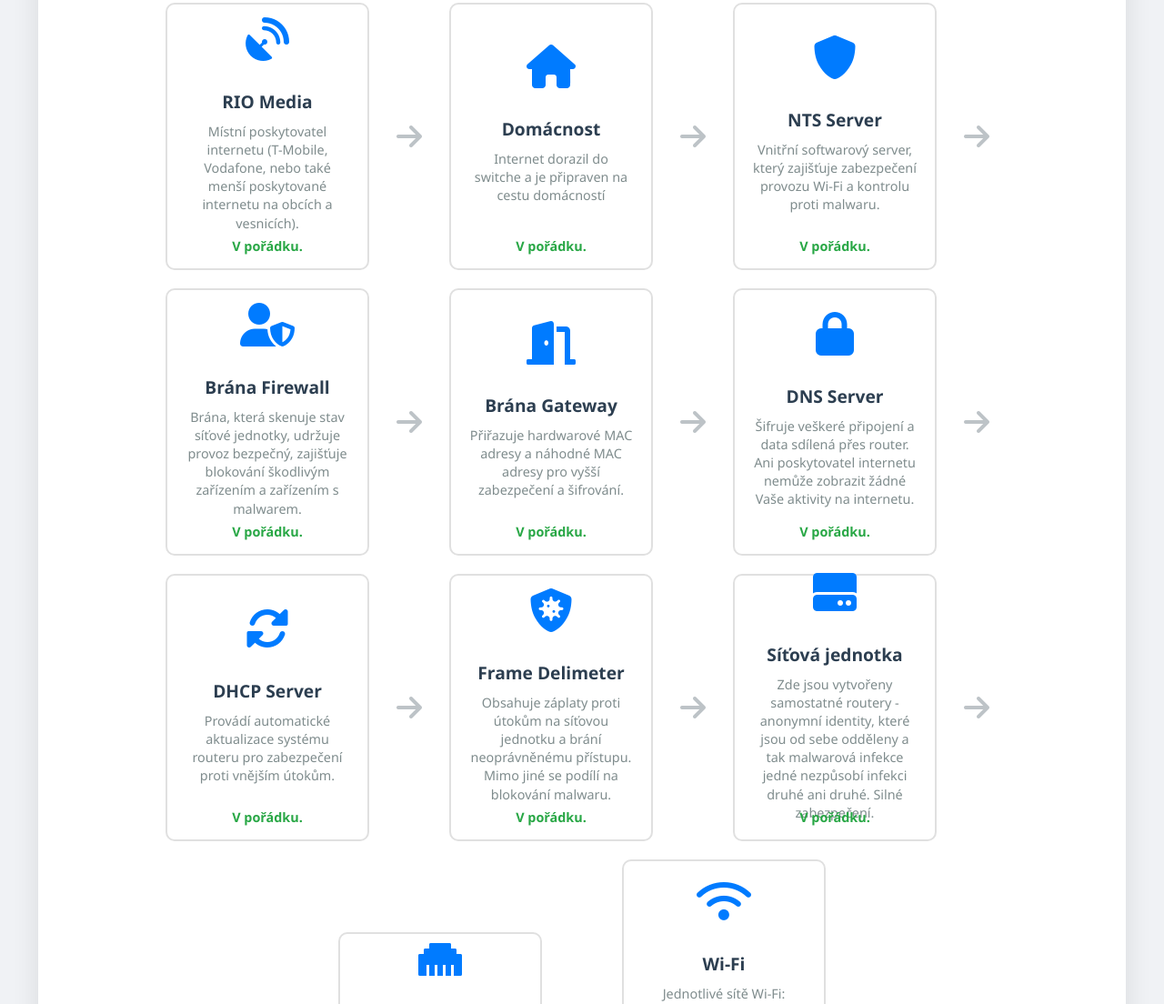
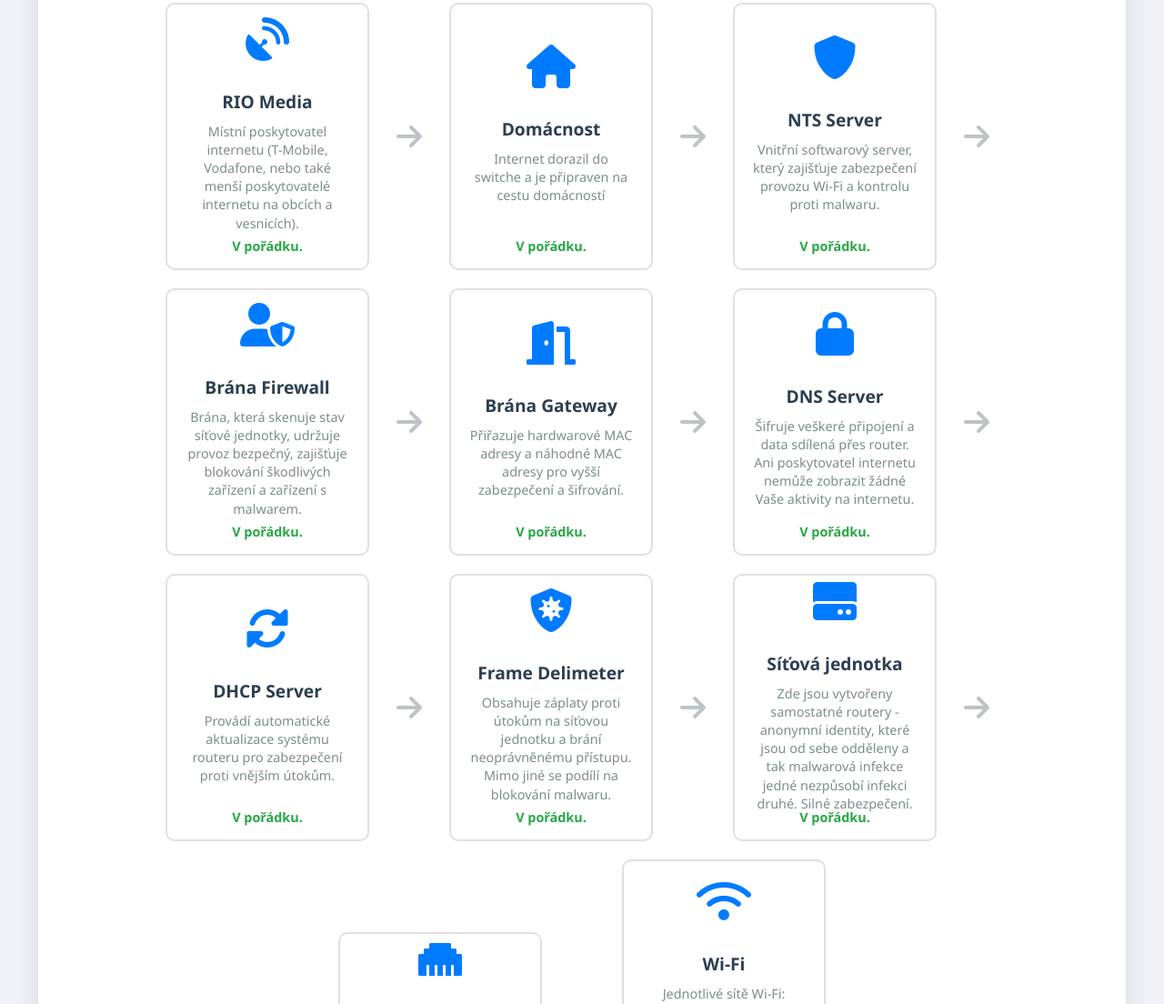
Before and after one commit to pedestriangsoftwarealahry/stav-internetu, a plain HTML site: page index.html in a window 1280 px wide. Shown: the part 616-1720 px from the top of the page at 91% size. Drawn offline with Linux system fonts and the light colour scheme.

Commit message:
Update index.html

```diff
--- a/index.html
+++ b/index.html
@@ -42,7 +42,7 @@
             <div class="node">
                 <i class="fas fa-satellite-dish icon"></i>
                 <h2>RIO Media</h2>
-                <p>Místní poskytovatel internetu (T-Mobile, Vodafone, nebo také menší poskytované internetu na obcích a vesnicích).</p>
+                <p>Místní poskytovatel internetu (T-Mobile, Vodafone, nebo také menší poskytovatelé internetu na obcích a vesnicích).</p>
                 <span class="status-text status-green">V pořádku.</span>
             </div>
             <i class="fas fa-arrow-right arrow"></i>
@@ -66,7 +66,7 @@
             <div class="node">
                 <i class="fas fa-user-shield icon"></i>
                 <h2>Brána Firewall</h2>
-                <p>Brána, která skenuje stav síťové jednotky, udržuje provoz bezpečný, zajišťuje blokování škodlivým zařízením a zařízením s malwarem.</p>
+                <p>Brána, která skenuje stav síťové jednotky, udržuje provoz bezpečný, zajišťuje blokování škodlivých zařízení a zařízení s malwarem.</p>
                 <span class="status-text status-green">V pořádku.</span>
             </div>
             <i class="fas fa-arrow-right arrow"></i>
@@ -106,7 +106,7 @@
             <div class="node">
                 <i class="fas fa-hdd icon"></i>
                 <h2>Síťová jednotka</h2>
-                <p>Zde jsou vytvořeny samostatné routery - anonymní identity, které jsou od sebe odděleny a tak malwarová infekce jedné nezpůsobí infekci druhé ani druhé. Silné zabezpečení.</p>
+                <p>Zde jsou vytvořeny samostatné routery - anonymní identity, které jsou od sebe odděleny a tak malwarová infekce jedné nezpůsobí infekci druhé. Silné zabezpečení.</p>
                 <span class="status-text status-green">V pořádku.</span>
             </div>
             <i class="fas fa-arrow-right arrow"></i>
@@ -137,4 +137,5 @@
         </div>
     </div>
 </body>
+
 </html>
```
